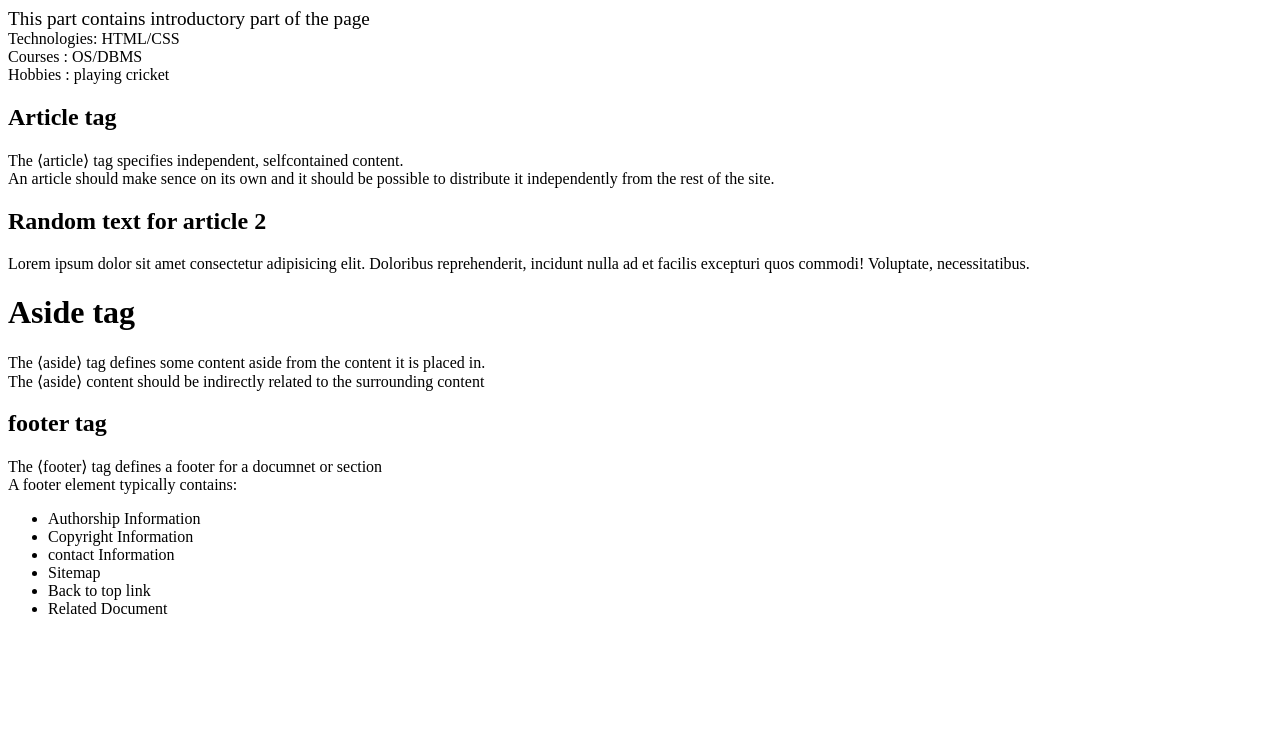
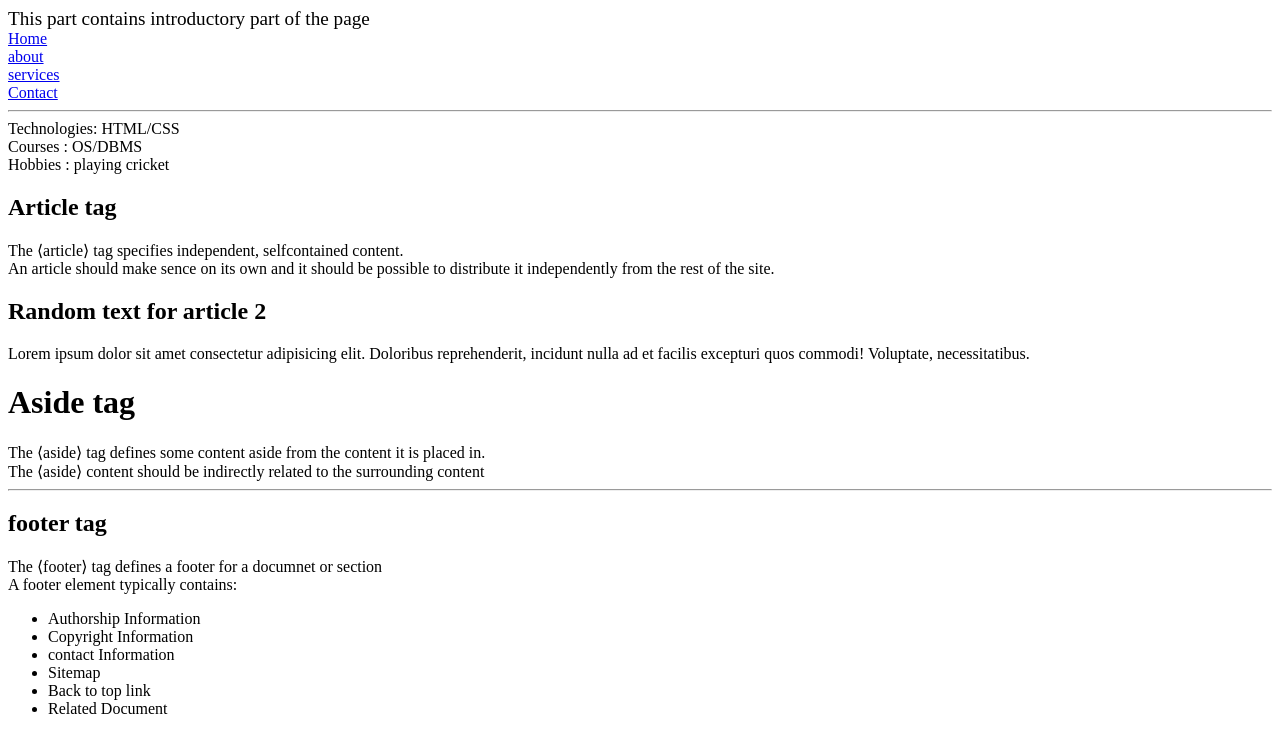
Before and after one commit to Ankur4600/html-css-self-learning-, a plain HTML site: page basic_html/segmantTag.html in a window 1280 px wide. Drawn offline with Linux system fonts and the light colour scheme.

Commit message:
segmentic tags

```diff
--- a/basic_html/segmantTag.html
+++ b/basic_html/segmantTag.html
@@ -9,6 +9,15 @@
     <!--segmantic elemnets have meaningful names that tell about the typr of contentit is divided into three different part 1-<header> ,2-<main>,3-<main> -->
     <!-- <header> tag is used as a container of introductory content. you can  use several <header> element in one document-->
         <header><big>This part contains introductory part of the page</big></header>
+        <header>
+            <!-- Navigation tag is used to represent a  section which contains navigation links  either within current documnet or to another documnet-->
+             <nav>
+                <a href="#home" >Home  </a> <br>
+                <a href="#about">about  </a><br>
+                <a href="#services">services  </a><br>
+                <a href="#contact">Contact  </a>
+             </nav>
+        </header><hr>
         <!-- <main> tag is used to represent the main content of the <body> tag -->
             <main>
                 <!-- Section tag is used to distribute the content-->
@@ -23,7 +32,7 @@
                 </section>
                 <h1>Aside tag</h1>
                 <aside>The &LeftAngleBracket;aside&RightAngleBracket; tag defines some content aside from the content it is placed in.<br> The &LeftAngleBracket;aside&RightAngleBracket; content should be indirectly related to the surrounding content</aside>
-            </main>
+            </main><hr>
             <h2>footer tag</h2>
             <footer>
                 <p>The &LeftAngleBracket;footer&RightAngleBracket; tag defines a footer for a documnet or section<br> A footer element typically contains:</p>
```
